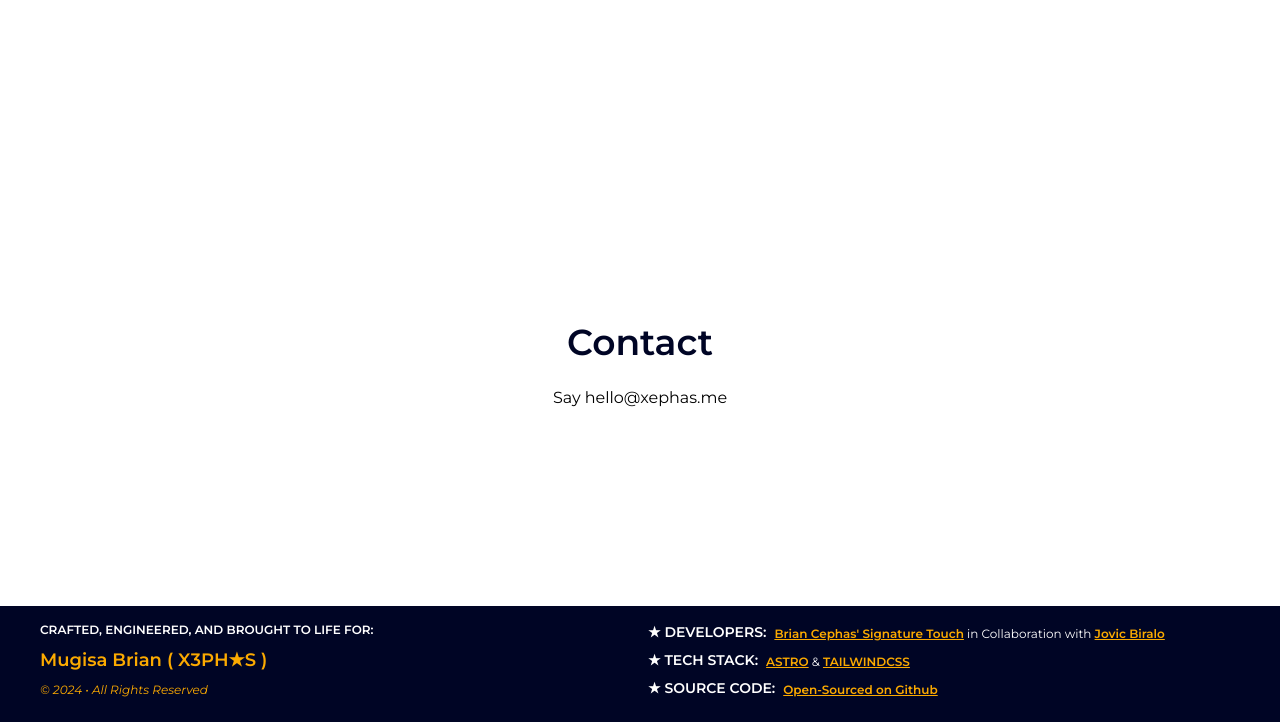
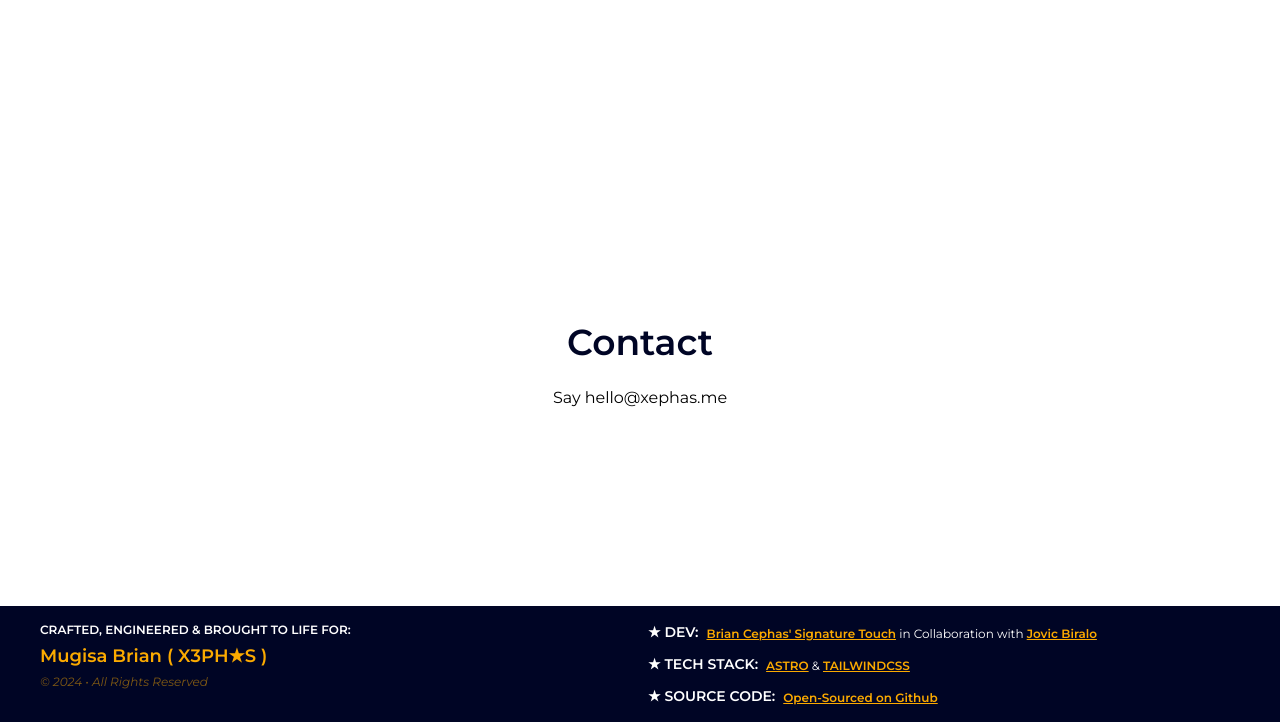
Before and after one commit to capps096github/xephas_portfolio, an Astro site: page / in a window 1280 px wide. Shown: the part 78-800 px from the top of the page. Built offline with nearby package versions, Linux system fonts and the light colour scheme; Astro itself is replaced by a stand-in of ours; a script that the page names is missing.

Commit message:
Updated Footer and ReadMe

```diff
--- a/src/components/Footer.astro
+++ b/src/components/Footer.astro
@@ -16,26 +16,29 @@ const {
 
 <footer
   id="footer"
-  class=`flex flex-col  px-4 py-4 md:grid md:grid-cols-2 lg:grid lg:grid-cols-2 lg:gap-4 lg:px-10 text-xs text-center justify-center md:text-start lg:text-start ${isDefault?"text-xephas-white bg-xephas-navy": "text-xephas-navy"}`
+  class=`px-4 py-4 lg:px-10 text-xs ${isDefault?"text-xephas-white bg-xephas-navy": "text-xephas-navy"}`
 >
+  <div class="grid grid-cols-1 md:grid-cols-2 lg:grid-cols-2 gap-4">
     <!-- Site Owner -->
-  <div class="space-y-2 mb-2">
-    <span class="uppercase font-bold">Crafted, Engineered, and Brought to Life for:</span>
+    <div class="space-y-1 mb-2">
+      <span class="uppercase font-bold"
+        >Crafted, Engineered & Brought to Life for:</span
+      >
 
       <p class="text-lg font-bold text-xephas-yellow">
         {developer.copyright}
       </p>
-    <p class="text-xs italic text-xephas-yellow">
+      <p class="text-xs italic text-xephas-yellow opacity-50">
         {developer.copyrightYear} • All Rights Reserved
       </p>
     </div>
 
     <!-- Credits -->
-  <div class="space-y-2 flex flex-col">
+    <div class="space-y-3 flex flex-col">
       <!-- Developers -->
-    <div  class="flex flex-col md:flex-row lg:flex-row space-x-2 space-y-1">
-      <span class="uppercase text-sm font-bold">★ Developers:</span>
-      <p>
+      <div class="flex flex-col md:flex-row lg:flex-row space-x-2 space-y-1">
+        <span class="uppercase text-sm font-bold">★ Dev:</span>
+        <div>
           <a
             href={developer.footerUrl}
             class=`underline text-xephas-yellow font-bold ${isDefault? "text-xephas-white": ""}`
@@ -49,13 +52,13 @@ const {
             target="_blank"
             rel="noopener">{developer.footerCollaborator}</a
           >
-      </p>
+        </div>
       </div>
 
       <!-- Tech -->
       <div class="flex flex-col md:flex-row lg:flex-row space-x-2 space-y-1">
         <span class="uppercase text-sm font-bold">★ Tech Stack:</span>
-      <p class="uppercase">
+        <div class="uppercase">
           <a
             href="https://astro.build/"
             class=`underline text-xephas-yellow font-bold ${isDefault? "text-xephas-white": ""}`
@@ -69,20 +72,21 @@ const {
             target="_blank"
             rel="noopener">TailwindCSS</a
           >
-      </p>
+        </div>
       </div>
 
       <!-- Code -->
-    <div  class="flex flex-col md:flex-row lg:flex-row space-x-2 space-y-1">
+      <div class="flex flex-col md:flex-row lg:flex-row space-x-2 space-y-1">
         <span class="uppercase text-sm font-bold">★ Source Code:</span>
-      <p>
+        <div>
           <a
             href={developer.repoUrl}
             class=`underline text-xephas-yellow font-bold ${isDefault? "text-xephas-white": ""}`
             target="_blank"
             rel="noopener">Open-Sourced on Github</a
           >
-      </p>
+        </div>
+      </div>
     </div>
   </div>
 </footer>
```
Also changed, not shown: README.md. Lines whose indentation alone changed are shown as unchanged.
